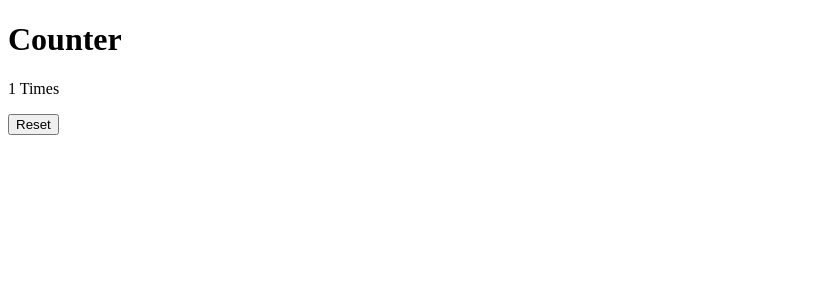
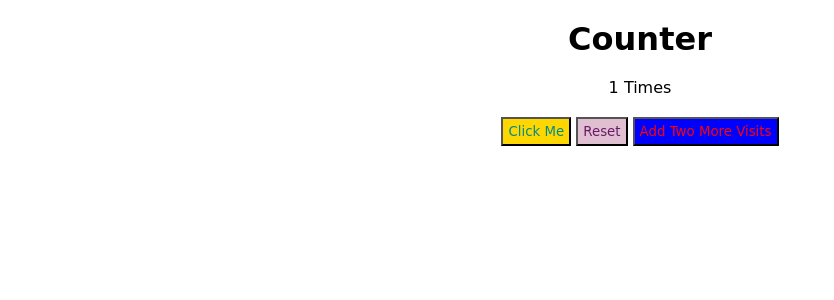
Before and after one commit to ryanjnam99/Python, a Flask app: template flask/counter/templates/counter.html in a window 1280 px wide. Shown: the top 300 px of the page, without its empty margins (0-834 px from the left). Run offline with Flask 3, Linux system fonts and the light colour scheme; the template is opened without the code that fills it, so the values that code supplies are empty; the visitor is signed in with stand-in values (Sample User, id 1).

Commit message:
updated counter

```diff
--- a/flask/counter/server.py
+++ b/flask/counter/server.py
@@ -13,6 +13,12 @@ def index():
 
     return render_template("counter.html")
 
+@app.route('/double')
+def multiply():
+    session['counter'] += 2
+    return render_template("counter.html")
+
+
 @app.route('/destroy_session')
 def clear():
     session.clear()
--- /dev/null
+++ b/flask/counter/static/css/counter.css
@@ -0,0 +1,35 @@
+* {
+    margin: 0;
+    padding: 0;
+}
+
+.container {
+    text-align: center;
+    padding: 20px;
+    font-family: cursive;
+}
+
+p {
+    margin: 20px 0;
+}
+
+button {
+    padding: 5px;
+    font-family: cursive;
+
+}
+
+.click {
+    color:darkcyan;
+    background-color: gold;
+}
+
+.reset {
+    color: #691a69;
+    background-color: rgb(224, 191, 209);
+}
+
+.double {
+    color: red;
+    background: blue;
+}
--- a/flask/counter/templates/counter.html
+++ b/flask/counter/templates/counter.html
@@ -5,11 +5,16 @@
     <meta http-equiv="X-UA-Compatible" content="IE=edge">
     <meta name="viewport" content="width=device-width, initial-scale=1.0">
     <title>Counter</title>
+    <link rel="stylesheet" type="text/css" href="{{ url_for('static', filename='css/counter.css') }}">
 </head>
 <body>
-    <h1>Counter</h1>
-    <p>{{session['counter']}} Times</p>
-    <a href="/destroy_session"><button>Reset</button></a>
+    <div class="container">
+        <h1>Counter</h1>
+        <p>{{session['counter']}} Times</p>
+        <a href="/"><button class="click">Click Me</button></a>
+        <a href="/destroy_session"><button class="reset">Reset</button></a>
+        <a href="/double"><button class="double">Add Two More Visits</button></a>
+    </div>
 
     <script type="text/javascript" src="{{ url_for('static', filename='javascript/counter.js') }}"></script>
 </body>
```
Also changed, not shown: flask/counter/static/javascript/counter.js (added), flask/counter/static/javascript/script.js (added), flask/counter/static/javascript/users.js (added).
